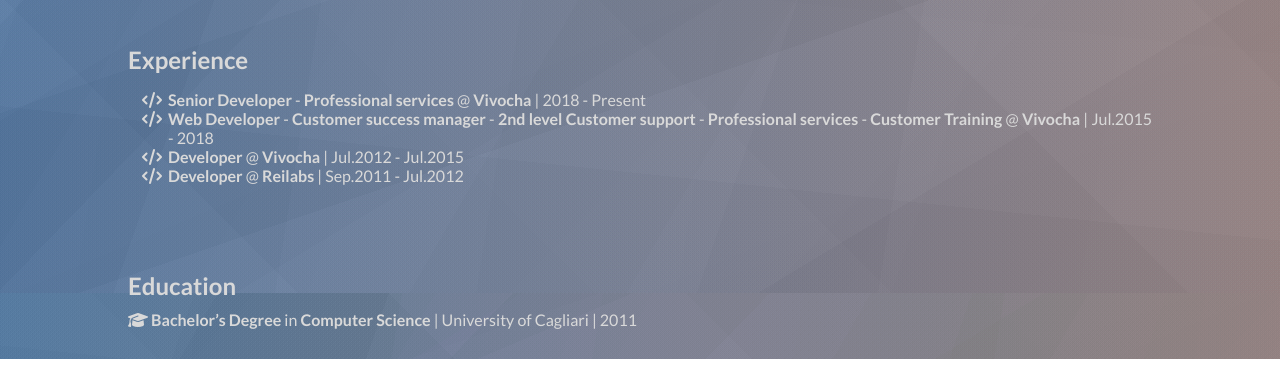
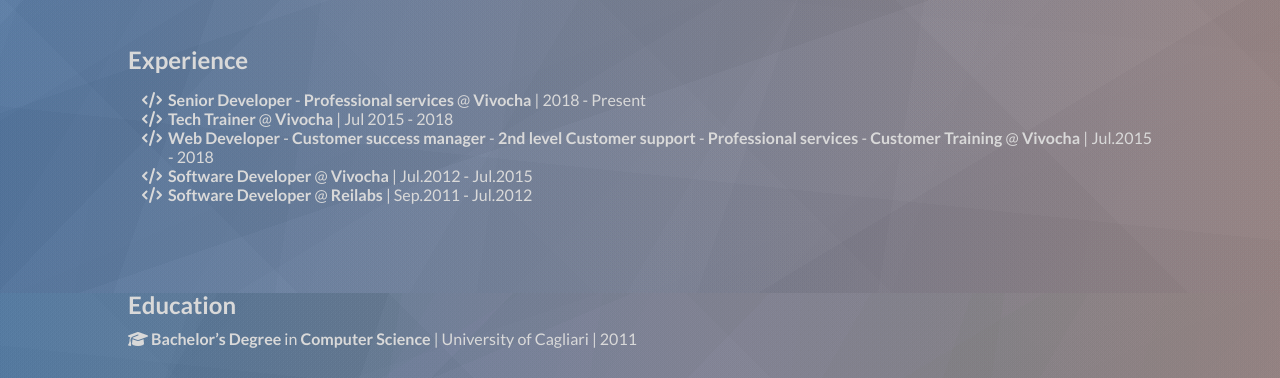
Before and after one commit to frsanna/BigSmurf.github.io, a plain HTML site: page curriculum.html in a window 1280 px wide. Shown: the part 507-885 px from the top of the page. Drawn offline with Linux system fonts and the light colour scheme.

Commit message:
Changes in Experiences

```diff
--- a/curriculum.html
+++ b/curriculum.html
@@ -100,13 +100,16 @@
           <strong>Senior Developer</strong> - <strong>Professional services</strong> @ <strong>Vivocha</strong> | 2018 - Present
         </li>
         <li><span class="fa-li"><i class="fas fa-code"></i></span>
+          <strong>Tech Trainer</strong> @ <strong>Vivocha</strong> | Jul 2015 - 2018
+        </li>
+        <li><span class="fa-li"><i class="fas fa-code"></i></span>
           <strong>Web Developer</strong> - <strong>Customer success manager</strong> - <strong>2nd level Customer support</strong> - <strong>Professional services</strong> - <strong>Customer Training</strong> @ <strong>Vivocha</strong> | Jul.2015 - 2018
         </li>
         <li><span class="fa-li"><i class="fas fa-code"></i></span>
-          <strong>Developer</strong> @ <strong>Vivocha</strong> | Jul.2012 - Jul.2015
+          <strong>Software Developer</strong> @ <strong>Vivocha</strong> | Jul.2012 - Jul.2015
         </li>
         <li><span class="fa-li"><i class="fas fa-code"></i></span>
-          <strong>Developer</strong> @ <strong>Reilabs</strong> | Sep.2011 - Jul.2012
+          <strong>Software Developer</strong> @ <strong>Reilabs</strong> | Sep.2011 - Jul.2012
         </li>
       </ul>
     </section>
```
